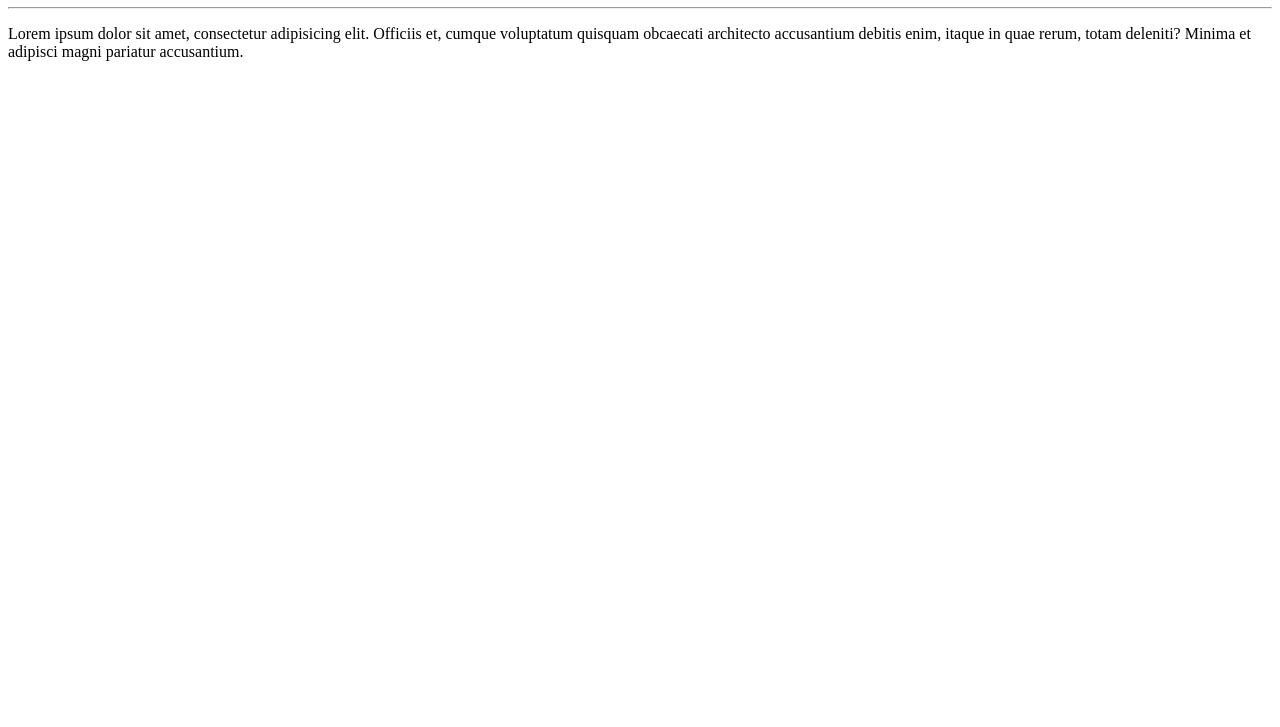
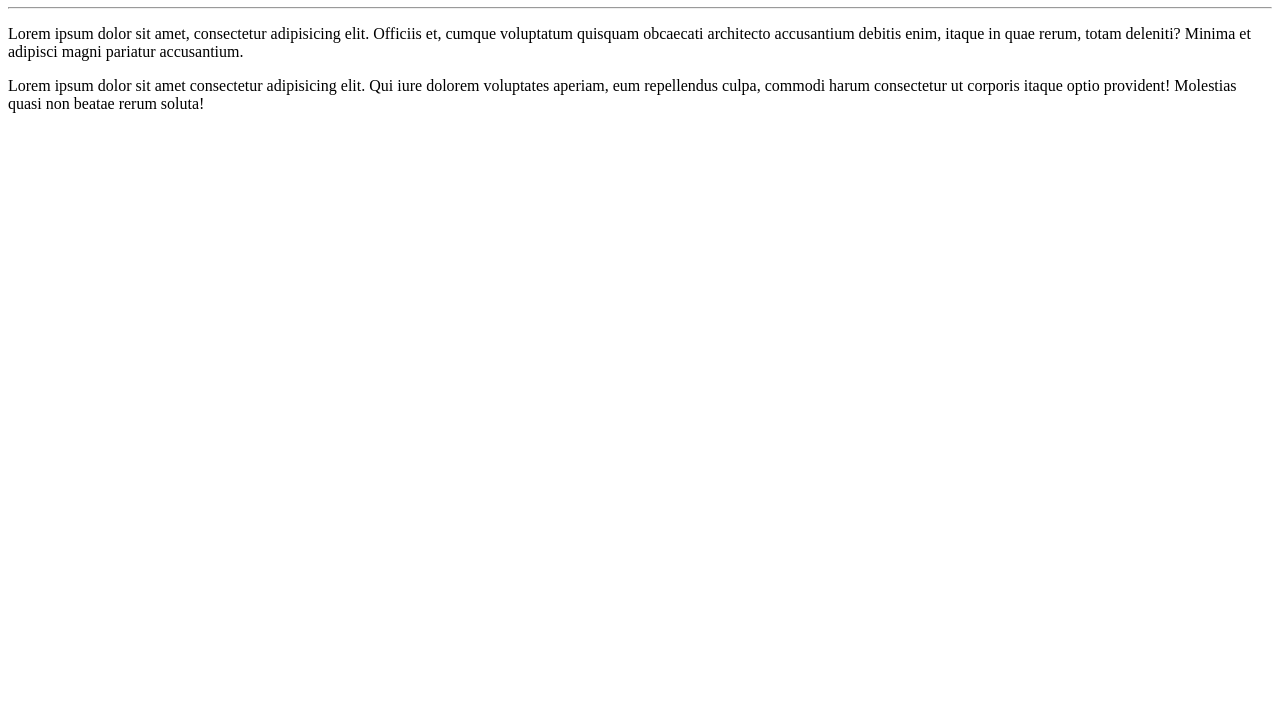
Before and after one commit to Ana2104/Ola-Mundo-, a plain HTML site: page site-exemplo/index.html in a window 1280 px wide. Shown: the part 73-800 px from the top of the page. Drawn offline with Linux system fonts and the light colour scheme.

Commit message:
adicionei um parágrafo

```diff
--- a/site-exemplo/index.html
+++ b/site-exemplo/index.html
@@ -10,5 +10,6 @@
     <h1>Olá, Mundo!</h1>
     <hr>
     <p>Lorem ipsum dolor sit amet, consectetur adipisicing elit. Officiis et, cumque voluptatum quisquam obcaecati architecto accusantium debitis enim, itaque in quae rerum, totam deleniti? Minima et adipisci magni pariatur accusantium.</p>
+    <p>Lorem ipsum dolor sit amet consectetur adipisicing elit. Qui iure dolorem voluptates aperiam, eum repellendus culpa, commodi harum consectetur ut corporis itaque optio provident! Molestias quasi non beatae rerum soluta!</p>
 </body>
 </html>
```
